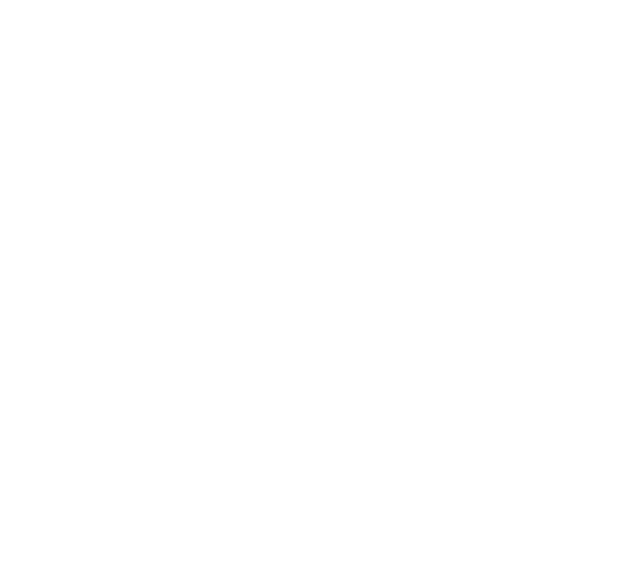
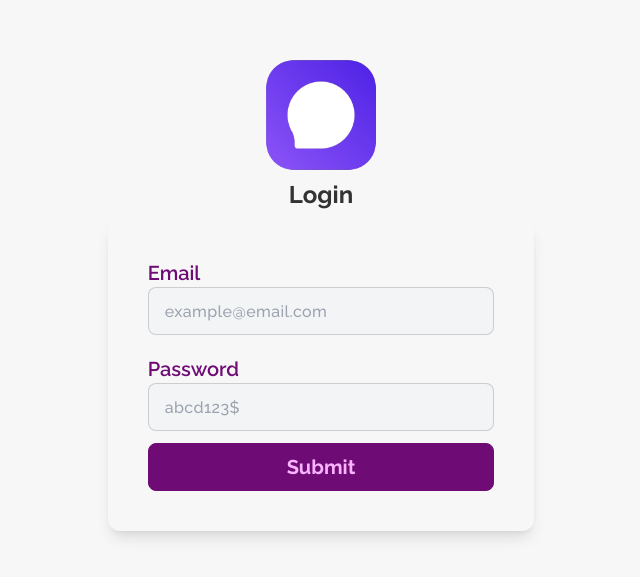
Before and after one commit to iinaamasum/chat-app-client, a React (Create React App) app: page /login in a window 1280 px wide. Shown: the part 105-682 px from the top of the page, without its empty margins (319-959 px from the left). Built offline with nearby package versions, Linux system fonts and the light colour scheme.

Commit message:
hook form added with login skelecton

```diff
--- a/package.json
+++ b/package.json
@@ -9,6 +9,7 @@
     "daisyui": "^2.19.0",
     "react": "^18.2.0",
     "react-dom": "^18.2.0",
+    "react-hook-form": "^7.33.1",
     "react-hot-toast": "^2.2.0",
     "react-icons": "^4.4.0",
     "react-router-dom": "6",
--- a/src/App.js
+++ b/src/App.js
@@ -1,5 +1,16 @@
+import { Route, Routes } from 'react-router-dom';
+import Login from './Pages/Auth/Login.jsx';
+import Home from './Pages/Home/Home.jsx';
+
 function App() {
-  return <></>;
+  return (
+    <>
+      <Routes>
+        <Route path="/" element={<Home />} />
+        <Route path="/login" element={<Login />} />
+      </Routes>
+    </>
+  );
 }
 
 export default App;
--- /dev/null
+++ b/src/Pages/Auth/Login.jsx
@@ -0,0 +1,111 @@
+import React from 'react';
+import { useForm } from 'react-hook-form';
+import logo from '../../images/logo/logo.png';
+
+const Login = () => {
+  // variables and states
+  const {
+    register,
+    handleSubmit,
+    formState: { errors },
+  } = useForm();
+
+  // functions
+  const onSubmit = (data) => {
+    console.log(data);
+  };
+  return (
+    <section>
+      <div className="flex justify-center items-center min-h-screen bg-[#f7f7f7]">
+        <div className="w-full">
+          <div className="flex justify-center items-center">
+            <img className="w-28 h-28" src={logo} alt="" />
+          </div>
+          <h2 className="text-2xl text-center my-2 font-bold">Login</h2>
+
+          {/* login form  */}
+          <form
+            className="w-full md:w-1/2 lg:w-1/3 mx-auto shadow-lg p-5 md:p-10 rounded-xl"
+            onSubmit={handleSubmit(onSubmit)}
+          >
+            <div className="form-control w-full mb-5">
+              <label className="">
+                <span className="text-primary font-semibold text-xl">
+                  Email
+                </span>
+              </label>
+              <input
+                type="text"
+                placeholder="example@email.com"
+                className="input input-bordered w-full rounded-lg text-secondary font-medium tracking-wide focus:outline-none bg-gray-100"
+                {...register('email', {
+                  required: {
+                    value: true,
+                    message: 'Email Required !!!',
+                  },
+                  pattern: {
+                    value: /^[^\s@]+@[^\s@]+\.[^\s@]+$/i,
+                    message: 'Invalid Email Provided !!!',
+                  },
+                })}
+              />
+              <label className="level font-bold">
+                {errors.email?.type === 'required' && (
+                  <span className="label-text-alt text-red-500">
+                    {errors.email.message}
+                  </span>
+                )}
+                {errors.email?.type === 'pattern' && (
+                  <span className="label-text-alt text-red-500">
+                    {errors.email.message}
+                  </span>
+                )}
+              </label>
+            </div>
+            <div className="form-control w-full">
+              <label className="">
+                <span className="text-primary font-semibold text-xl">
+                  Password
+                </span>
+              </label>
+              <input
+                type="password"
+                placeholder="abcd123$"
+                className="input input-bordered w-full rounded-lg text-secondary font-medium tracking-wide focus:outline-none bg-gray-100"
+                {...register('password', {
+                  required: {
+                    value: true,
+                    message: 'Password Required !!!',
+                  },
+                  pattern: {
+                    value: /(?=.*[!#$%&?^*@~() "])(?=.{8,})/,
+                    message:
+                      'Password Must be 8 char including a special char !!!',
+                  },
+                })}
+              />
+              <label className="level font-bold">
+                {errors.password?.type === 'required' && (
+                  <span className="label-text-alt text-red-500">
+                    {errors.password.message}
+                  </span>
+                )}
+                {errors.password?.type === 'pattern' && (
+                  <span className="label-text-alt text-red-500">
+                    {errors.password.message}
+                  </span>
+                )}
+              </label>
+            </div>
+            <input
+              className="btn btn-primary capitalize font-bold w-full mt-3 text-xl"
+              type="submit"
+            />
+          </form>
+        </div>
+      </div>
+    </section>
+  );
+};
+
+export default Login;
--- /dev/null
+++ b/src/Pages/Home/Home.jsx
@@ -0,0 +1,7 @@
+import React from 'react';
+
+const Home = () => {
+  return <div>home</div>;
+};
+
+export default Home;
```
Also changed, not shown: src/images/logo/logo.png (added), 1 other file (tests, documents, lock files or other folders).
